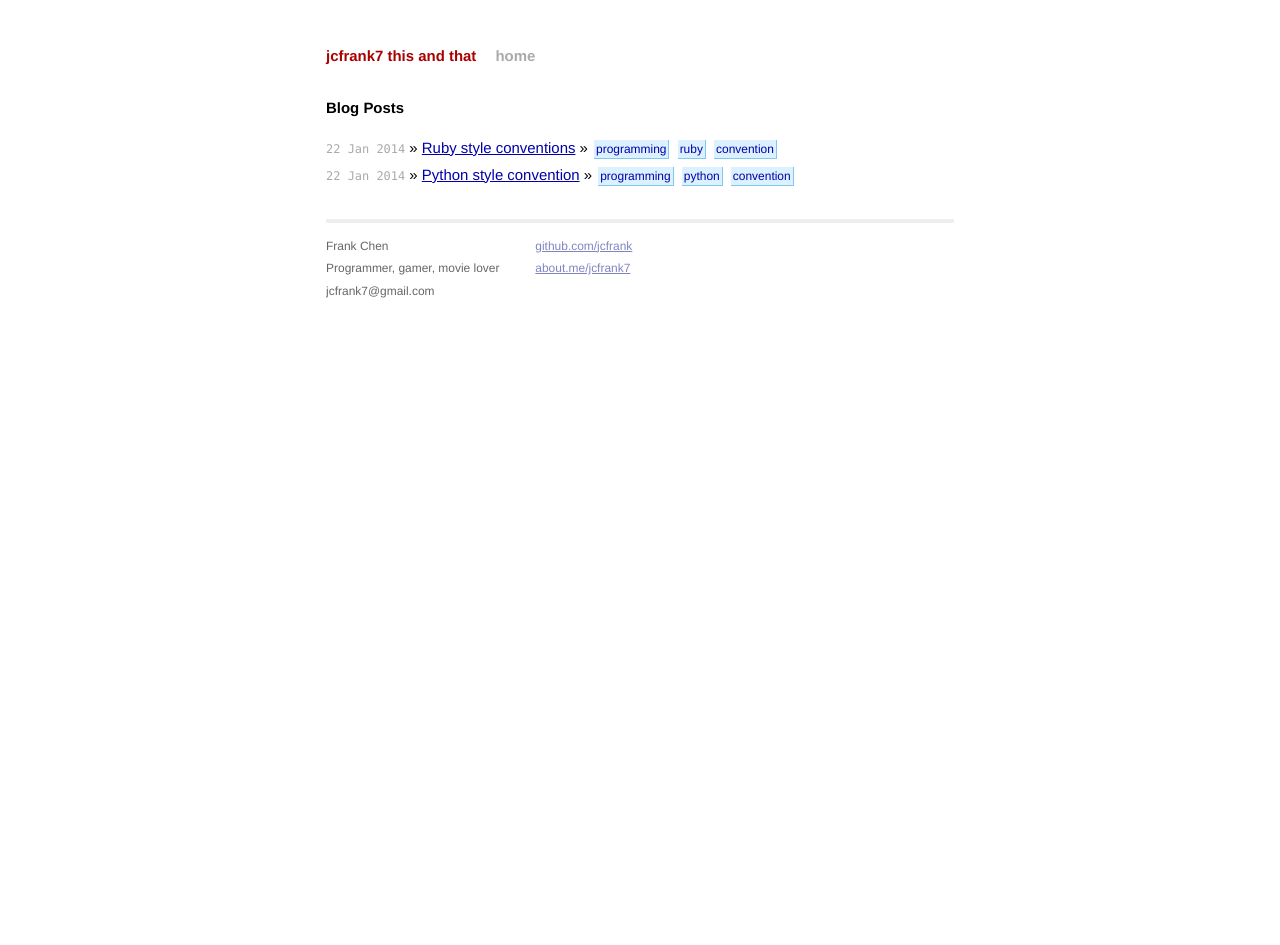
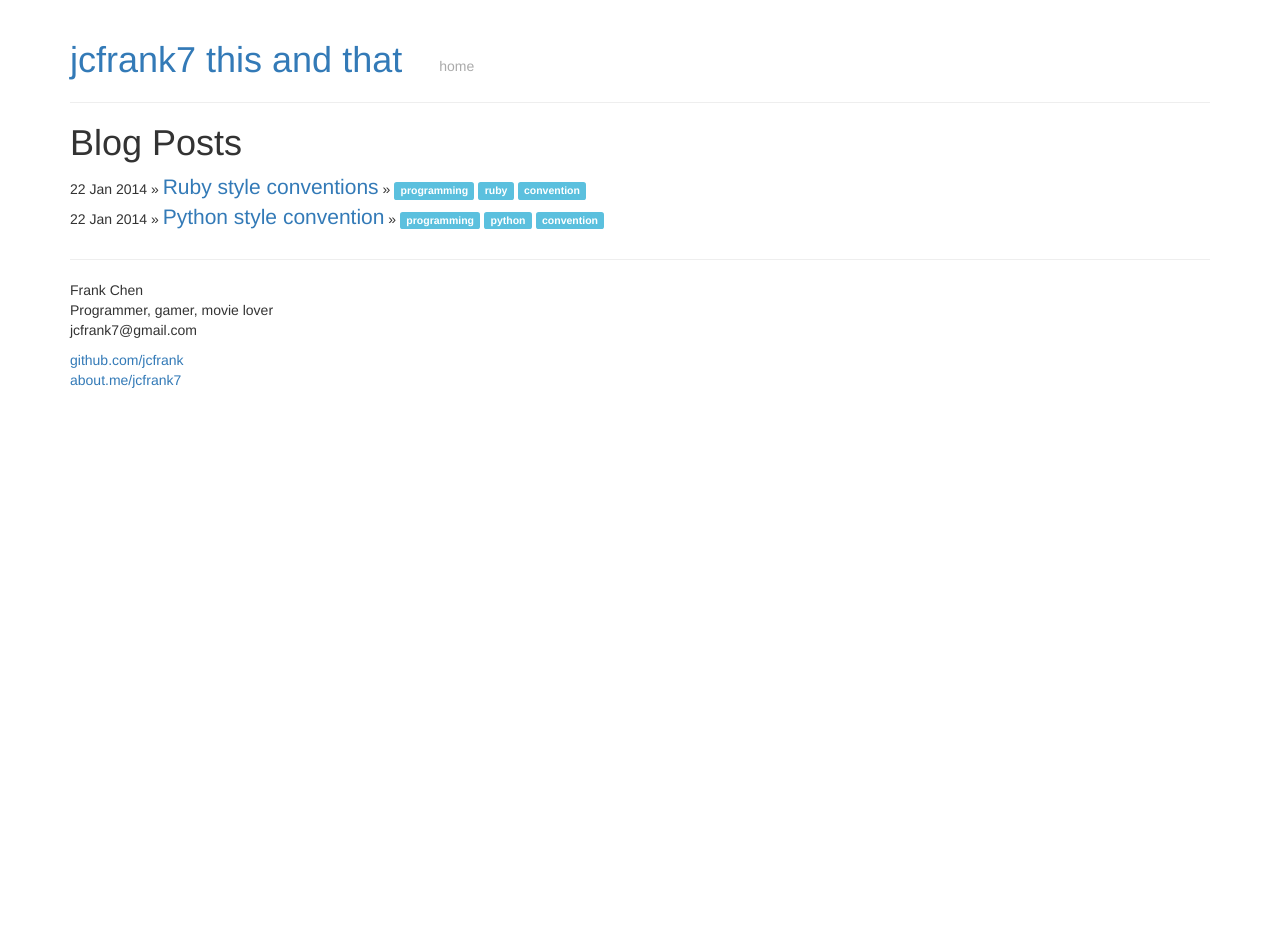
Before and after one commit to jcfrank/jcfrank.github.io, a Jekyll site: the page built from index.html, in a window 1280 px wide. Built offline with Jekyll 4.4.1, drawn with Linux system fonts in a browser that asks for light colours; Markdown is read by kramdown in place of the engine named in the settings; after the commit the page ends 900 px from its top, so only the background shows below that.

Commit message:
new style, applying bootstrap.

```diff
--- a/_config.yml
+++ b/_config.yml
@@ -1,4 +1,4 @@
 name: jcfrank7 this and that
 markdown: redcarpet
-pygments: true
+highlighter: pygment
 github: https://github.com/jcfrank/github.io.git
--- a/_layouts/default.html
+++ b/_layouts/default.html
@@ -6,24 +6,32 @@
         <title>{{ page.title }}</title>
         <meta name="viewport" content="width=device-width">
 
+        <!-- bootstrap -->
+        <link rel="stylesheet" href="//maxcdn.bootstrapcdn.com/bootstrap/3.3.1/css/bootstrap.min.css">
+        <script type="application/javascript" src="//maxcdn.bootstrapcdn.com/bootstrap/3.3.1/js/bootstrap.min.js"></script>
+
         <!-- syntax highlighting CSS -->
         <link rel="stylesheet" href="/css/syntax.css">
 
         <!-- Custom CSS -->
-        <link rel="stylesheet" href="/css/main.css">
+        <!--<link rel="stylesheet" href="/css/main.css">-->
+        <link rel="stylesheet" href="/css/app.css">
 
     </head>
     <body>
 
-        <div class="site">
-          <div class="header">
-            <h1 class="title"><a href="/">{{ site.name }}</a></h1>
-            <a class="extra" href="/">home</a>
+        <div class="container">
+          <div class="page-header">
+              <h1 class="title">
+                  <a href="/">{{ site.name }}</a>
+                  <small><a class="btn btn-link" href="/">home</a></small>
+              </h1>
           </div>
 
           {{ content }}
 
-          <div class="footer">
+          <hr>
+          <div>
             <div class="contact">
               <p>
                 Frank Chen<br />
--- /dev/null
+++ b/css/app.css
@@ -0,0 +1,9 @@
+.list-group {
+  list-style-type: none;
+  margin-bottom: 2em;
+}
+
+.title .btn-link {
+  color: #aaa;
+  margin-left: 1em;
+}
--- a/index.html
+++ b/index.html
@@ -5,13 +5,13 @@ title: jcfrank7 this and that
 
 <div id="home">
   <h1>Blog Posts</h1>
-  <ul class="posts">
+  <ul class="list-group">
     {% for post in site.posts %}
-      <li><span>{{ post.date | date_to_string }}</span> &raquo; <a href="{{ post.url }}">{{ post.title }}</a>
+      <li><span>{{ post.date | date_to_string }}</span> &raquo; <a class="lead" href="{{ post.url }}">{{ post.title }}</a>
         {% if post.tags %}
            &raquo;
              {% for tag in post.tags %}
-             <a class="tag">{{ tag }}</a>
+             <a class="label label-info">{{ tag }}</a>
              {% endfor %}
         {% endif %}
       </li>
```
Also changed, not shown: _drafts/2014-05-25-git-repo-delete-obsolete-projects.markdown (added, +25 -0 lines).
